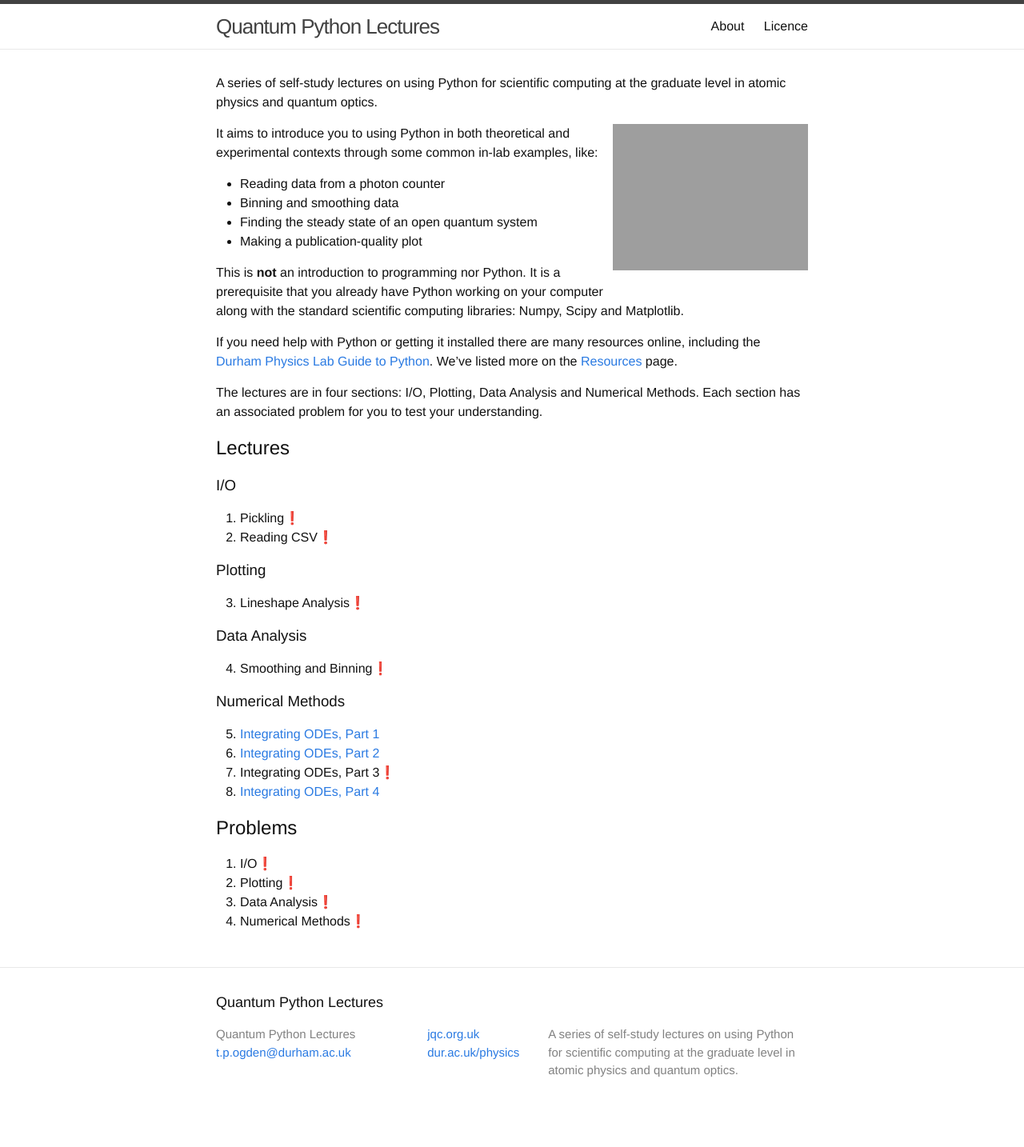
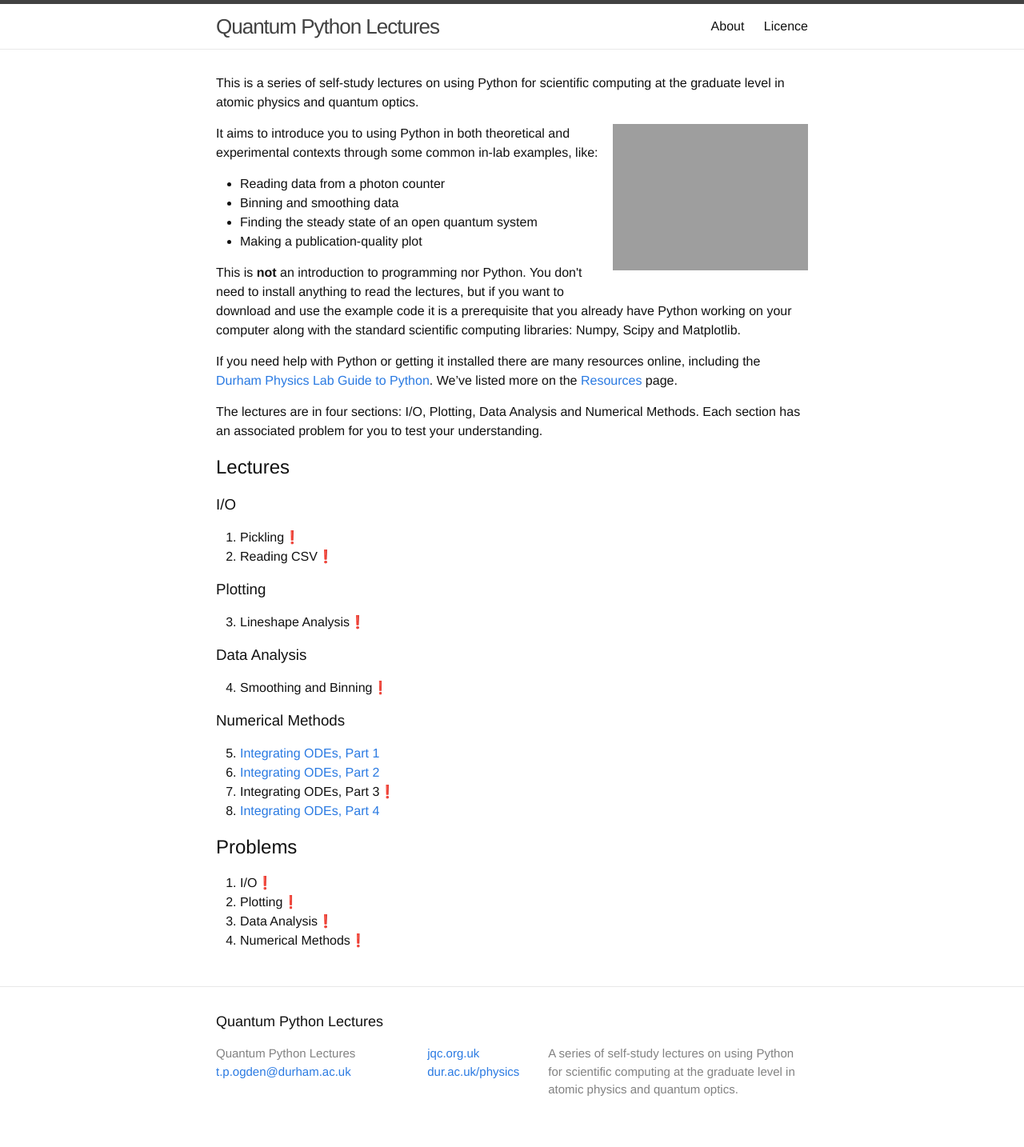
Before and after one commit to tpogden/quantum-python-lectures, a Jekyll site: the page built from index.html, in a window 1280 px wide. Shown: the whole page at 80% size. Built offline with Jekyll 4.4.1, drawn with Linux system fonts in a browser that asks for light colours; before the commit the page ends 1410 px from its top, so only the background shows below that.

Commit message:
text update

```diff
--- a/index.html
+++ b/index.html
@@ -8,7 +8,8 @@ layout: default
 
   <!-- <h2>Introduction</h2> -->
 
-  <p>{{ site.description }}</p>
+  <p>This is a series of self-study lectures on using Python for scientific
+  computing at the graduate level in atomic physics and quantum optics.</p>
 
 <figure style="width: 33%; float: right;">
   <img  src="{{ site.baseurl }}/assets/gif/pixel_python.gif" />
@@ -31,7 +32,7 @@ It consists of self-contained topics that focus on different tasks: Input/Output
 
   <!-- <h3>What this is not?</h3> -->
 
-  <p>This is <strong>not</strong> an introduction to programming nor Python. It is a prerequisite that you already have Python working on your computer along with the standard scientific computing libraries: Numpy, Scipy and Matplotlib. </p>
+  <p>This is <strong>not</strong> an introduction to programming nor Python. You don't need to install anything to read the lectures, but if you want to download and use the example code it is a prerequisite that you already have Python working on your computer along with the standard scientific computing libraries: Numpy, Scipy and Matplotlib. </p>
 
   <p>If you need help with Python or getting it installed there are many resources online, including the <a href="http://labs.physics.dur.ac.uk/computing/resources/python.php">Durham Physics Lab Guide to Python</a>. We&rsquo;ve listed more on the <a href="/resources/">Resources</a> page.</p>
 
```
